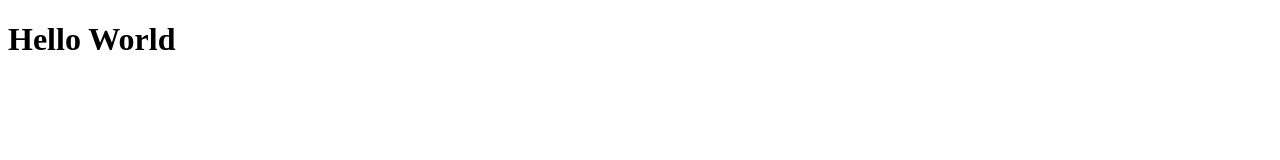
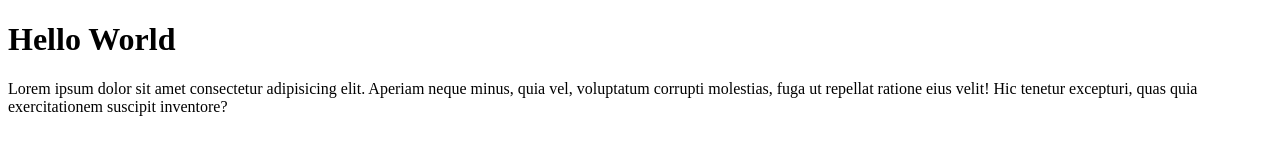
Before and after one commit to Eliastellati/htmlcss-hello, a plain HTML site: page index.html in a window 1280 px wide. Drawn offline with Linux system fonts and the light colour scheme.

Commit message:
Aggiunto paragrafo

```diff
--- a/index.html
+++ b/index.html
@@ -8,5 +8,7 @@
 </head>
 <body>
     <h1>Hello World</h1>
+    <p>Lorem ipsum dolor sit amet consectetur adipisicing elit. Aperiam neque minus, quia vel, voluptatum corrupti molestias, fuga ut repellat ratione eius velit! Hic tenetur excepturi, quas quia exercitationem suscipit inventore?</p>
+
 </body>
 </html>
```
